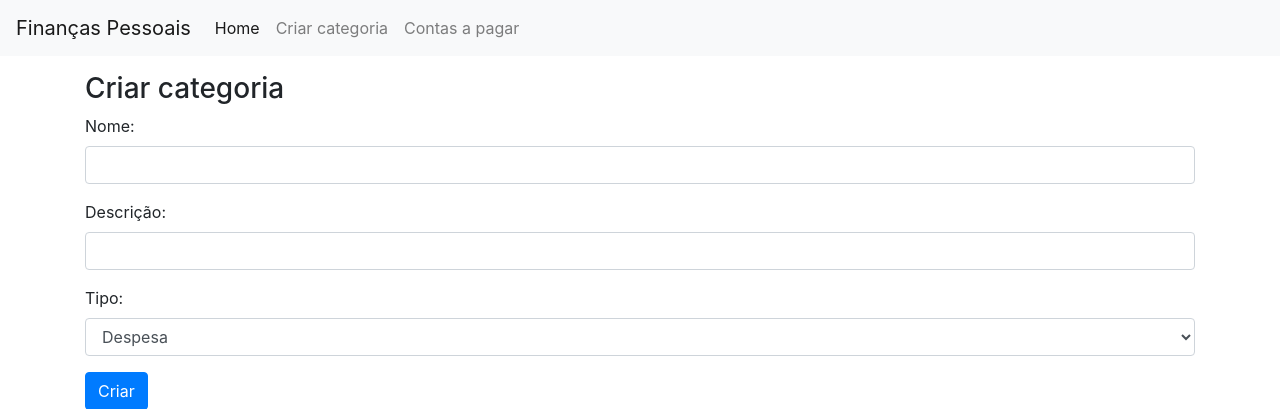
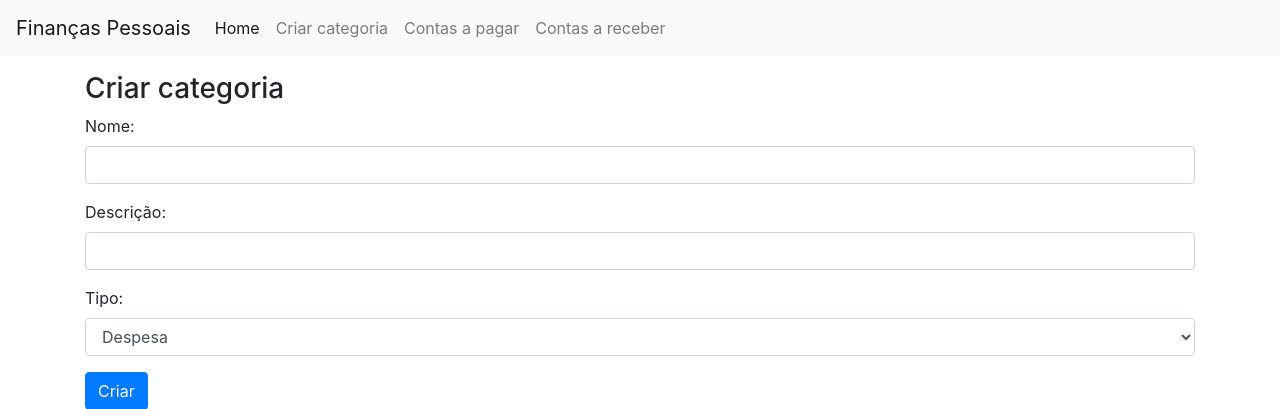
Before and after one commit to mathesbh/trabalho-final-python, a Django app: page /category/create in a window 1280 px wide. Shown: the top 409 px of the page. Run offline with Django 3.2, Linux system fonts and the light colour scheme.

Commit message:
Inclui link criar contas a receber

```diff
--- a/my_app/templates/layout.html
+++ b/my_app/templates/layout.html
@@ -25,6 +25,9 @@
         <li class="nav-item">
           <a class="nav-link" href="{% url 'create_pay_bills' %}">Contas a pagar</a>
         </li>
+        <li class="nav-item">
+          <a class="nav-link" href="{% url 'create_receive_bills' %}">Contas a receber</a>
+        </li>
       </ul>
   </nav>
 
```
